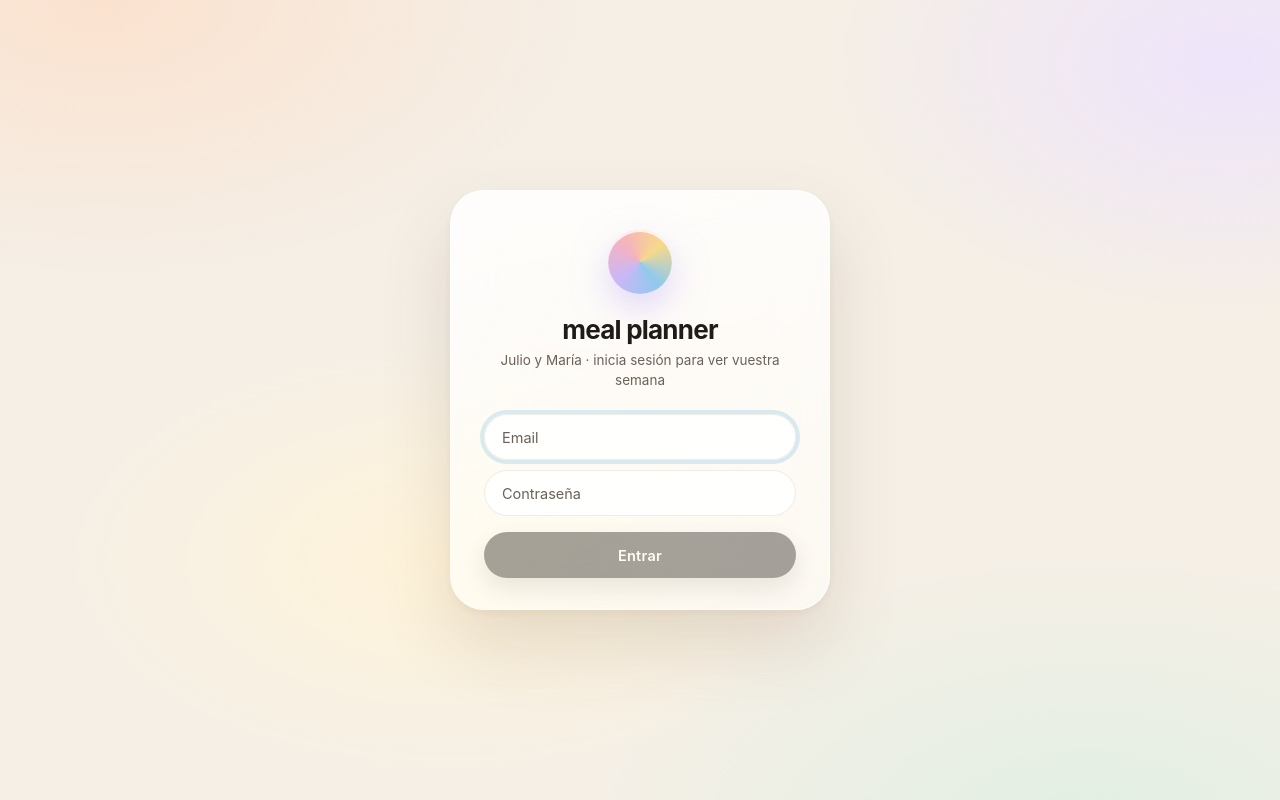
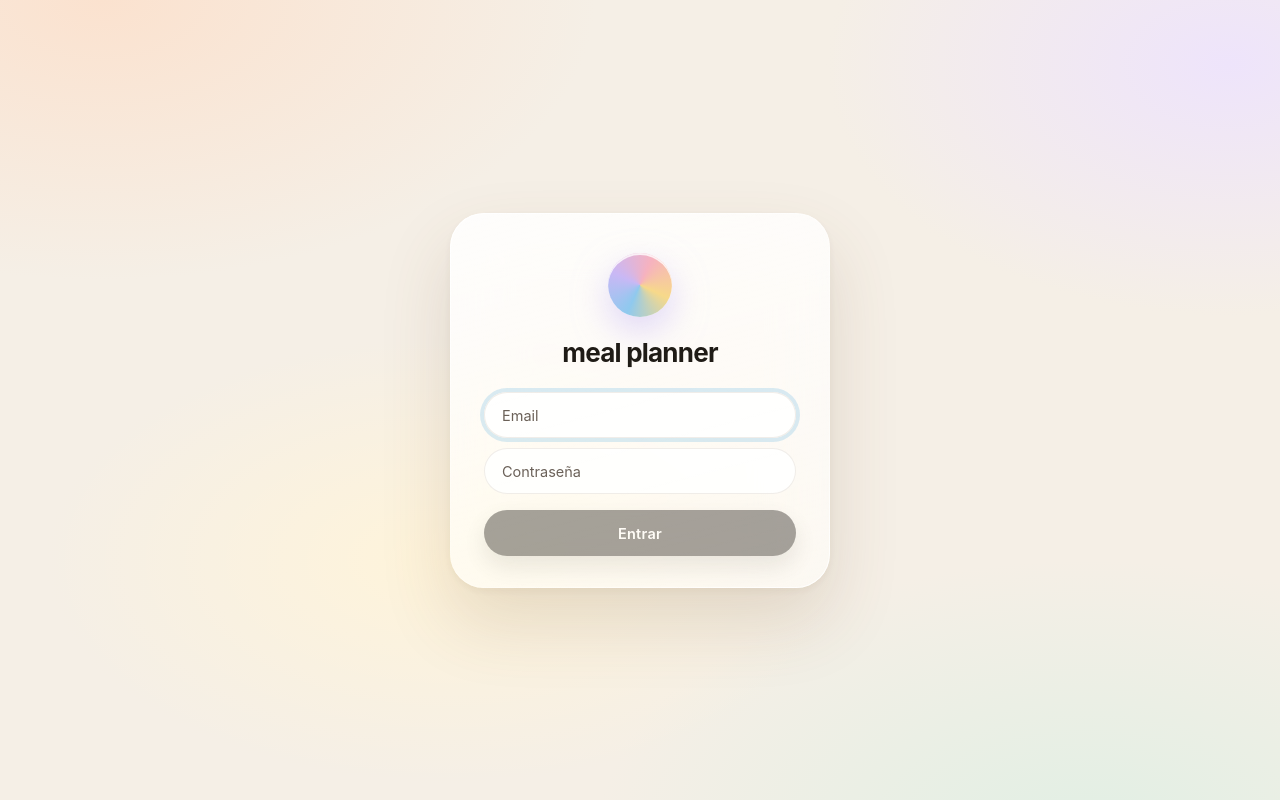
Before and after one commit to lunycone/meal-planner, a React (Vite) app: page / in a window 1280 px wide. Built offline with nearby package versions, Linux system fonts and the light colour scheme; no server answers; the database is empty.

Commit message:
Acceso: sin la frase bajo el título
Co-Authored-By: Claude Opus 5.5 <noreply@anthropic.com>
Claude-Session: https://claude.ai/code/session_01UPXXsru2DwtQLSWDvxQgmx

```diff
--- a/src/components/AuthGate.jsx
+++ b/src/components/AuthGate.jsx
@@ -40,7 +40,6 @@ function SupabaseLoginGate({ onAuth }) {
       <div className={`auth-card${shake ? ' shake' : ''}`}>
         <span className="auth-orb" aria-hidden="true" />
         <h1 className="auth-title">meal planner</h1>
-        <p className="auth-sub">Julio y María · inicia sesión para ver vuestra semana</p>
 
         <form onSubmit={handleSubmit} className="auth-form">
           <input
@@ -96,7 +95,6 @@ function PasswordGate({ onAuth }) {
       <div className={`auth-card${shake ? ' shake' : ''}`}>
         <span className="auth-orb" aria-hidden="true" />
         <h1 className="auth-title">meal planner</h1>
-        <p className="auth-sub">Julio y María · escribe la contraseña para entrar</p>
 
         <form onSubmit={handleSubmit} className="auth-form">
           <input
--- a/src/styles/views.css
+++ b/src/styles/views.css
@@ -256,7 +256,7 @@
   box-shadow: 0 14px 34px rgba(201,184,245,0.55), inset 0 2px 0 rgba(255,255,255,0.8);
   animation: mp-spin 14s linear infinite;
 }
-.auth-title { margin: 0; font-family: var(--c-font); font-size: 26px; font-weight: 700; letter-spacing: -0.03em; color: var(--c-ink); }
+.auth-title { margin: 0 0 18px; font-family: var(--c-font); font-size: 26px; font-weight: 700; letter-spacing: -0.03em; color: var(--c-ink); }
 .auth-sub { margin: 0 0 18px; font-size: 13.5px; line-height: 1.45; color: var(--c-ink-3); }
 .auth-form { width: 100%; display: flex; flex-direction: column; gap: 10px; }
 .auth-input {
```
